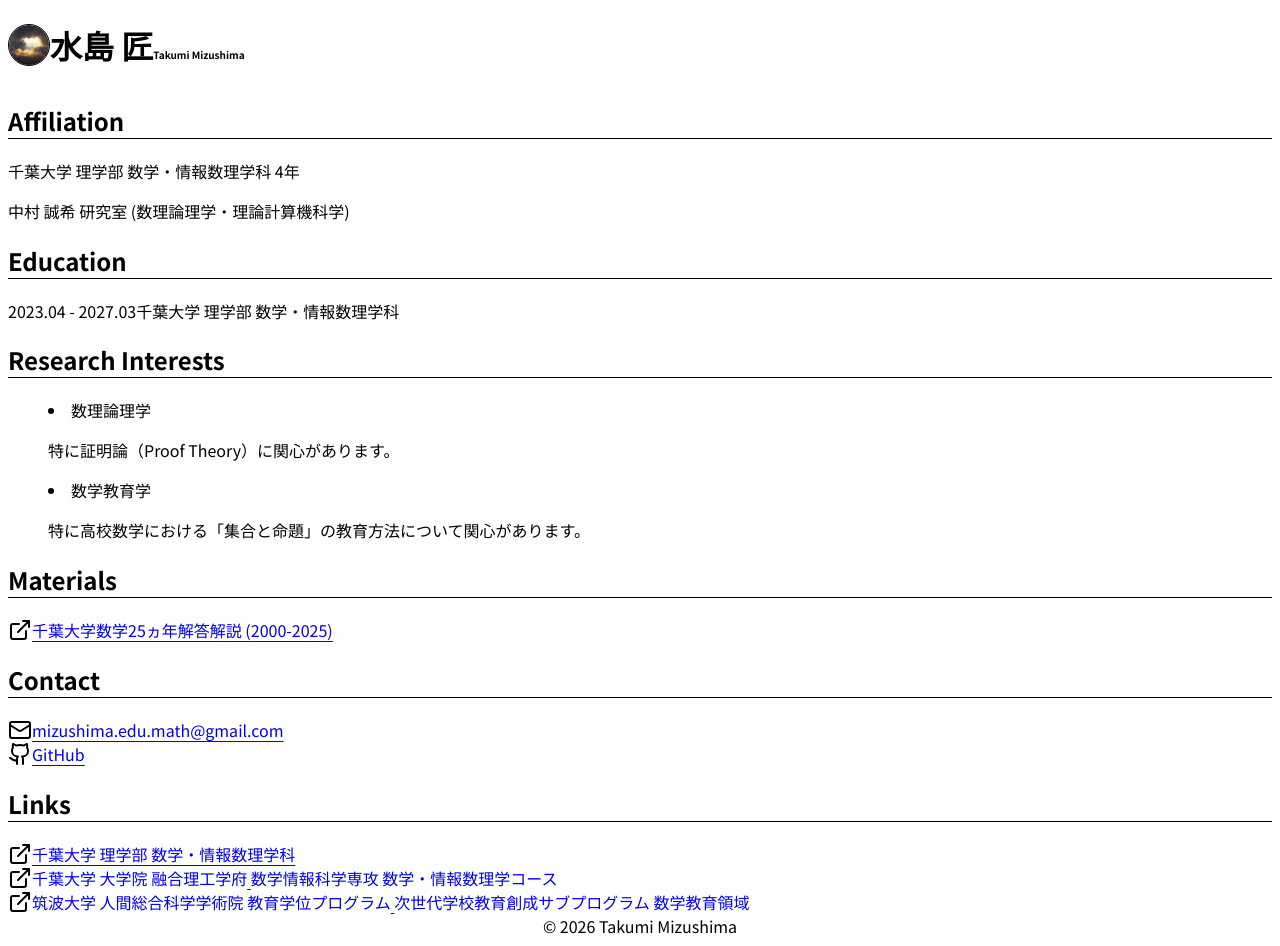
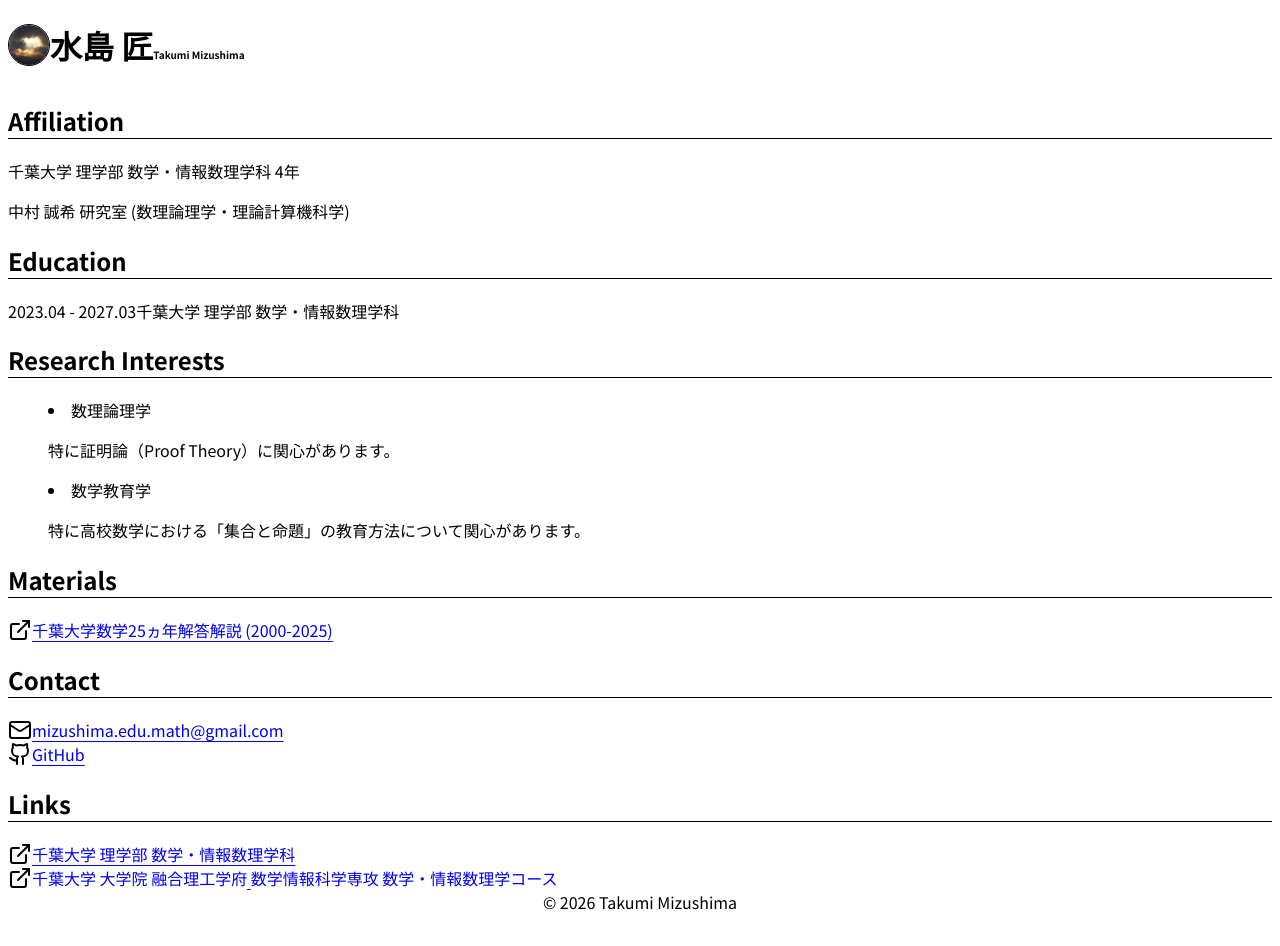
Before and after one commit to TakumiMizushima/website, a Next.js app: page / in a window 1280 px wide. After the commit the page ends 922 px from the top, so only its background shows below. Built offline with nearby package versions, Linux system fonts and the light colour scheme.

Commit message:
page.tsx を更新

```diff
--- a/app/page.tsx
+++ b/app/page.tsx
@@ -155,19 +155,6 @@ export default function Home() {
                 <span className="inline-block">数学情報科学専攻 数学・情報数理学コース</span>
               </a>
             </div>
-            <div className="flex items-start gap-3">
-              <ExternalLink className="w-4 h-4 text-slate-400 mt-1 flex-shrink-0" />
-              <a
-                href="https://www.education.tsukuba.ac.jp/"
-                target="_blank"
-                rel="noopener noreferrer"
-                className="text-slate-600 hover:text-slate-900 transition-colors underline decoration-slate-300 underline-offset-4 leading-relaxed"
-              >
-                <span className="inline-block">筑波大学 人間総合科学学術院 教育学位プログラム</span>
-                {" "}
-                <span className="inline-block">次世代学校教育創成サブプログラム 数学教育領域</span>
-              </a>
-            </div>
           </div>
         </section>
 
```
